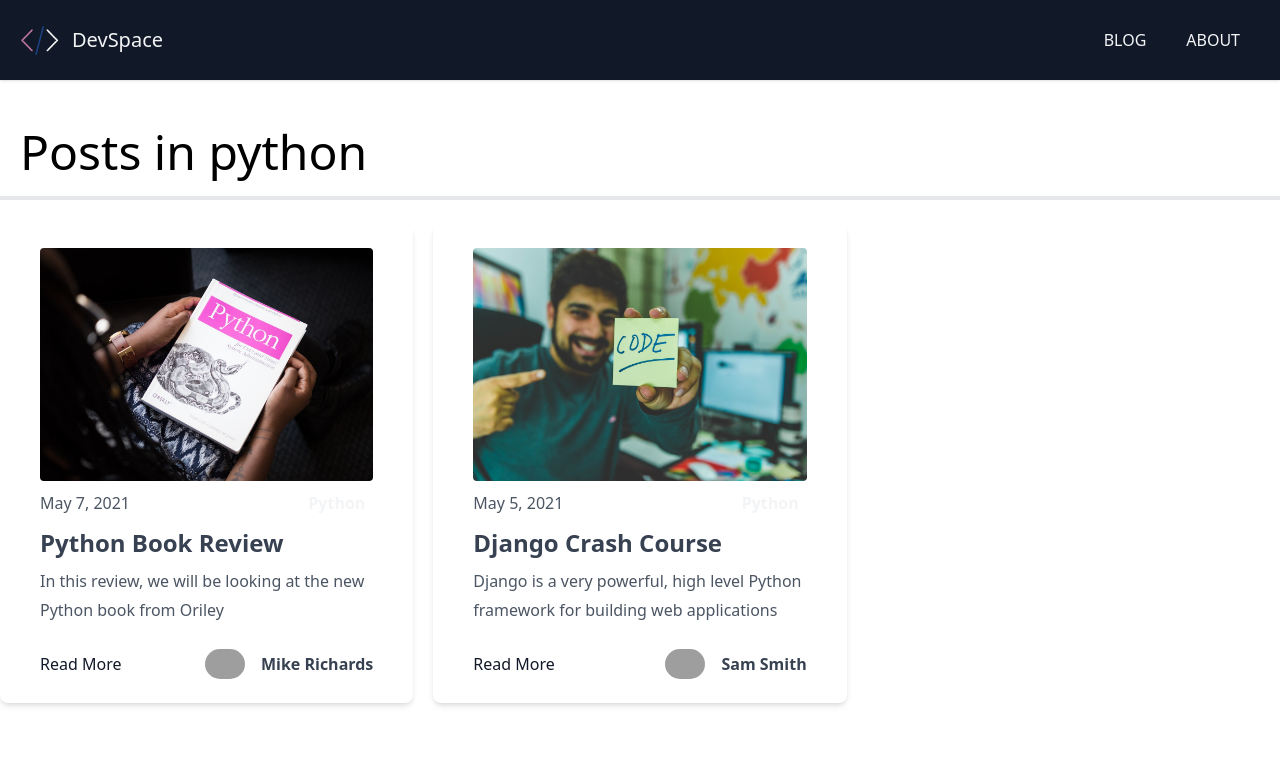
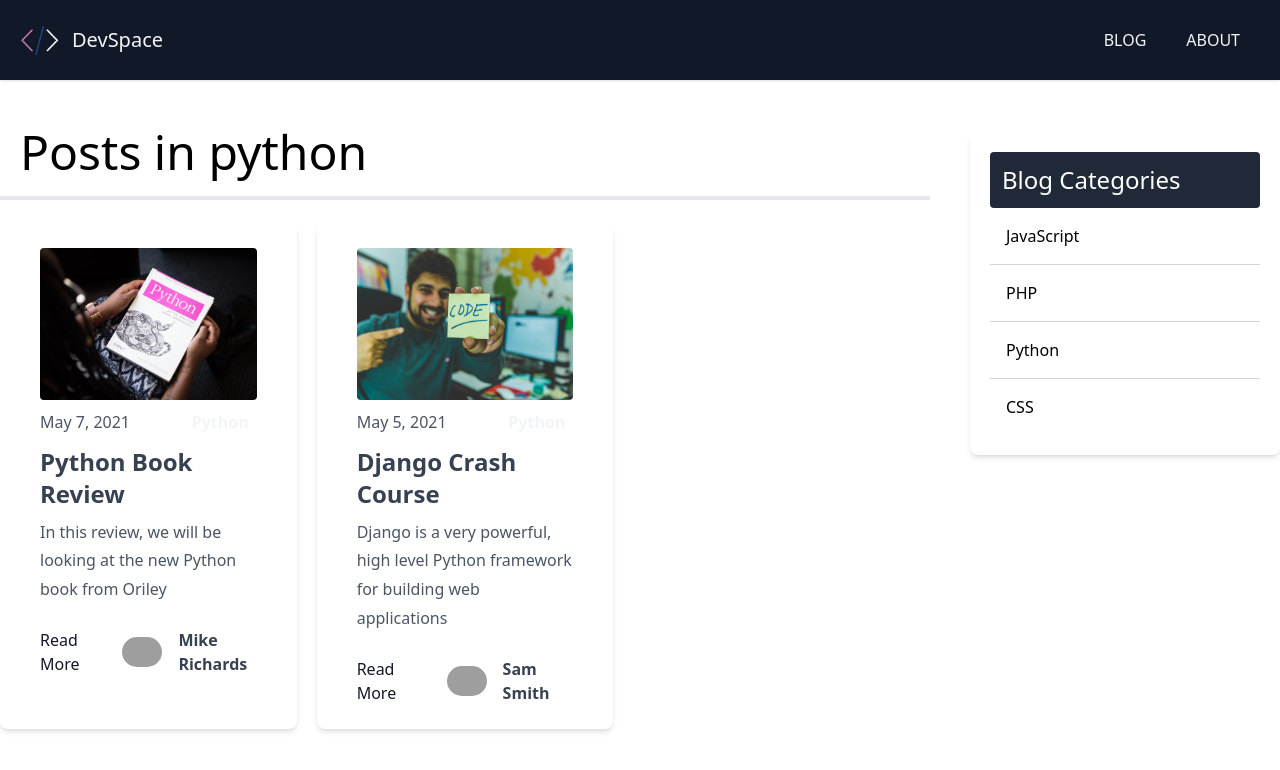
Before and after one commit to JoseIgnacioTapia/devspace-blog2, a Next.js app: page /blog/category/python in a window 1280 px wide. Shown: the top 770 px of the page. Built offline with nearby package versions, Linux system fonts and the light colour scheme; grey boxes are pictures that could not be loaded.

Commit message:
Category Sidebar

```diff
--- /dev/null
+++ b/components/CategoryList.js
@@ -0,0 +1,20 @@
+import Link from 'next/link';
+
+function CategoryList({ categories }) {
+  return (
+    <div className="w-full p-5 bg-white rounded-lg shadow-md mt-6">
+      <h3 className="text-2xl bg-gray-800 text-white p-3 rounded">
+        Blog Categories
+      </h3>
+      <ul className="divide-y divide-gray-300">
+        {categories.map((category, index) => (
+          <Link key={index} href={`/blog/category/${category.toLowerCase()}`}>
+            <li className="p-4 cursor-pointer hover:bg-gray-50">{category}</li>
+          </Link>
+        ))}
+      </ul>
+    </div>
+  );
+}
+
+export default CategoryList;
--- a/pages/blog/category/[category_name].js
+++ b/pages/blog/category/[category_name].js
@@ -3,18 +3,26 @@
 import Link from 'next/link';
 import Layout from '@/components/Layout';
 import Post from '@/components/Post';
+import CategoryList from '@/components/CategoryList';
 import matter from 'gray-matter';
 import { getPosts } from '@/lib/posts';
 
-export default function CategoryBlogPage({ posts, categoryName }) {
+export default function CategoryBlogPage({ posts, categoryName, categories }) {
   return (
     <Layout>
-      <h1 className="text-5xl border-b-4 p-5">Posts in {categoryName}</h1>
+      <div className="flex justify-between">
+        <div className="w-3/4 mr-10">
+          <h1 className="text-5xl border-b-4 p-5">Posts in {categoryName}</h1>
+          <div className="grid md:grid-cols-2 lg:grid-cols-3 gap-5">
+            {posts.map((post, index) => (
+              <Post key={index} post={post} />
+            ))}
+          </div>
+        </div>
 
-      <div className="grid md:grid-cols-2 lg:grid-cols-3 gap-5">
-        {posts.map((post, index) => (
-          <Post key={index} post={post} />
-        ))}
+        <div className="w-1/4">
+          <CategoryList categories={categories} />
+        </div>
       </div>
     </Layout>
   );
@@ -51,6 +59,10 @@
 
   const posts = getPosts();
 
+  // Get categories for sidebar
+  const categories = posts.map(post => post.frontmatter.category);
+  const uniqueCategories = [...new Set(categories)];
+
   // Filter posts by category
   const categoryPosts = posts.filter(
     post => post.frontmatter.category.toLowerCase() === category_name
@@ -60,6 +72,7 @@
     props: {
       posts: categoryPosts,
       categoryName: category_name,
+      categories: uniqueCategories,
     },
   };
 }
--- a/pages/blog/page/[page_index].js
+++ b/pages/blog/page/[page_index].js
@@ -2,13 +2,16 @@
 import path from 'path';
 import Layout from '@/components/Layout';
 import Post from '@/components/Post';
+import CategoryList from '@/components/CategoryList';
 import { POSTS_PER_PAGE } from '@/config/index';
 import Pagination from '@/components/Pagination';
 import { getPosts } from '@/lib/posts';
 
-export default function BlogPage({ posts, numPages, currentPage }) {
+export default function BlogPage({ posts, numPages, currentPage, categories }) {
   return (
     <Layout>
+      <div className="flex justify-between">
+        <div className="w-3/4 mr-10">
           <h1 className="text-5xl border-b-4 p-5 font-bold">Blog</h1>
 
           <div className="grid md:grid-cols-2 lg:grid-cols-3 gap-5">
@@ -18,6 +21,12 @@
           </div>
 
           <Pagination numPages={numPages} currentPage={currentPage} />
+        </div>
+
+        <div className="w-1/4">
+          <CategoryList categories={categories} />
+        </div>
+      </div>
     </Layout>
   );
 }
@@ -48,6 +57,10 @@
 
   const posts = getPosts();
 
+  // Get categories for sidebar
+  const categories = posts.map(post => post.frontmatter.category);
+  const uniqueCategories = [...new Set(categories)];
+
   const numPages = Math.ceil(files.length / POSTS_PER_PAGE);
   const pageIndex = page - 1;
   const orderedPosts = posts.slice(
@@ -60,6 +73,7 @@
       posts: orderedPosts,
       numPages,
       currentPage: page,
+      categories: uniqueCategories,
     },
   };
 }
```
Lines whose indentation alone changed are shown as unchanged.
